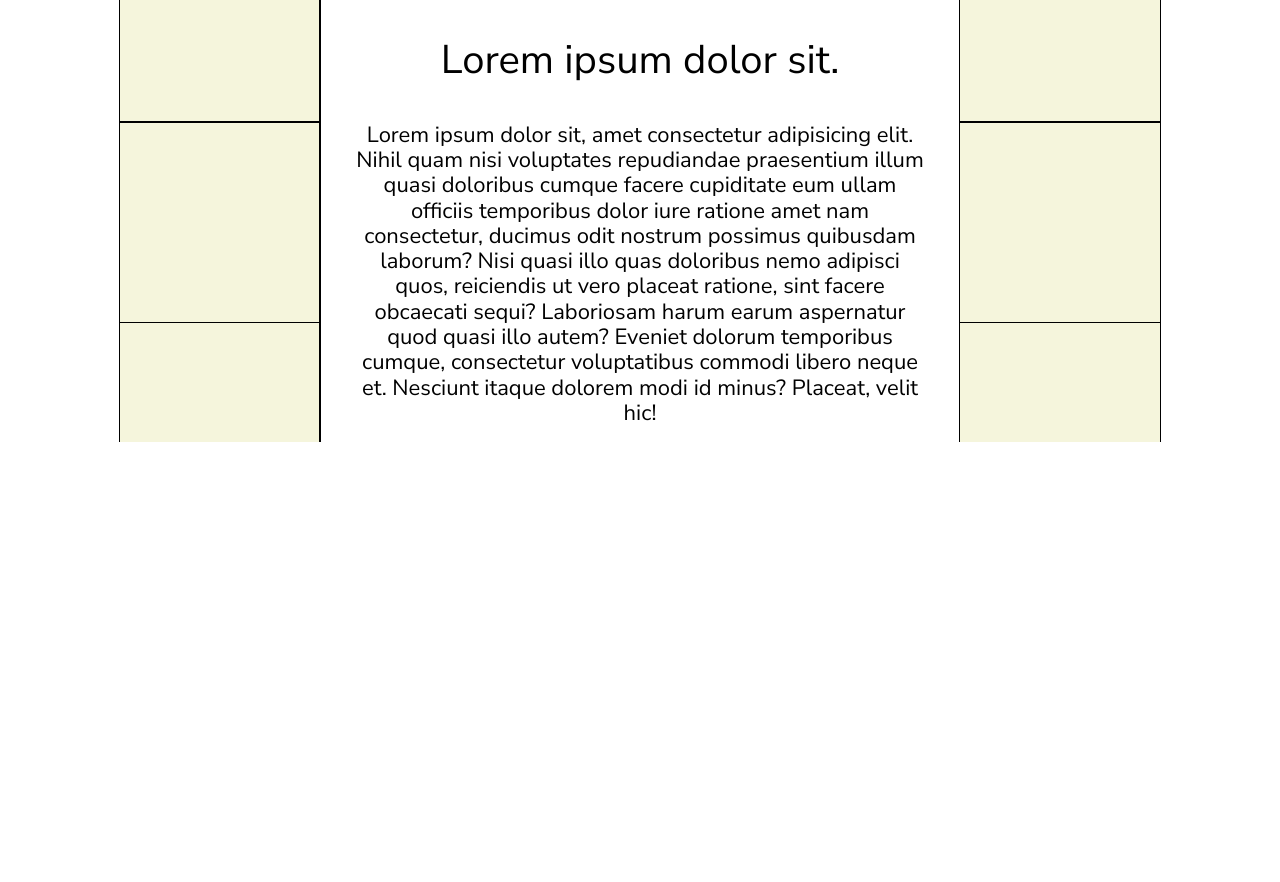
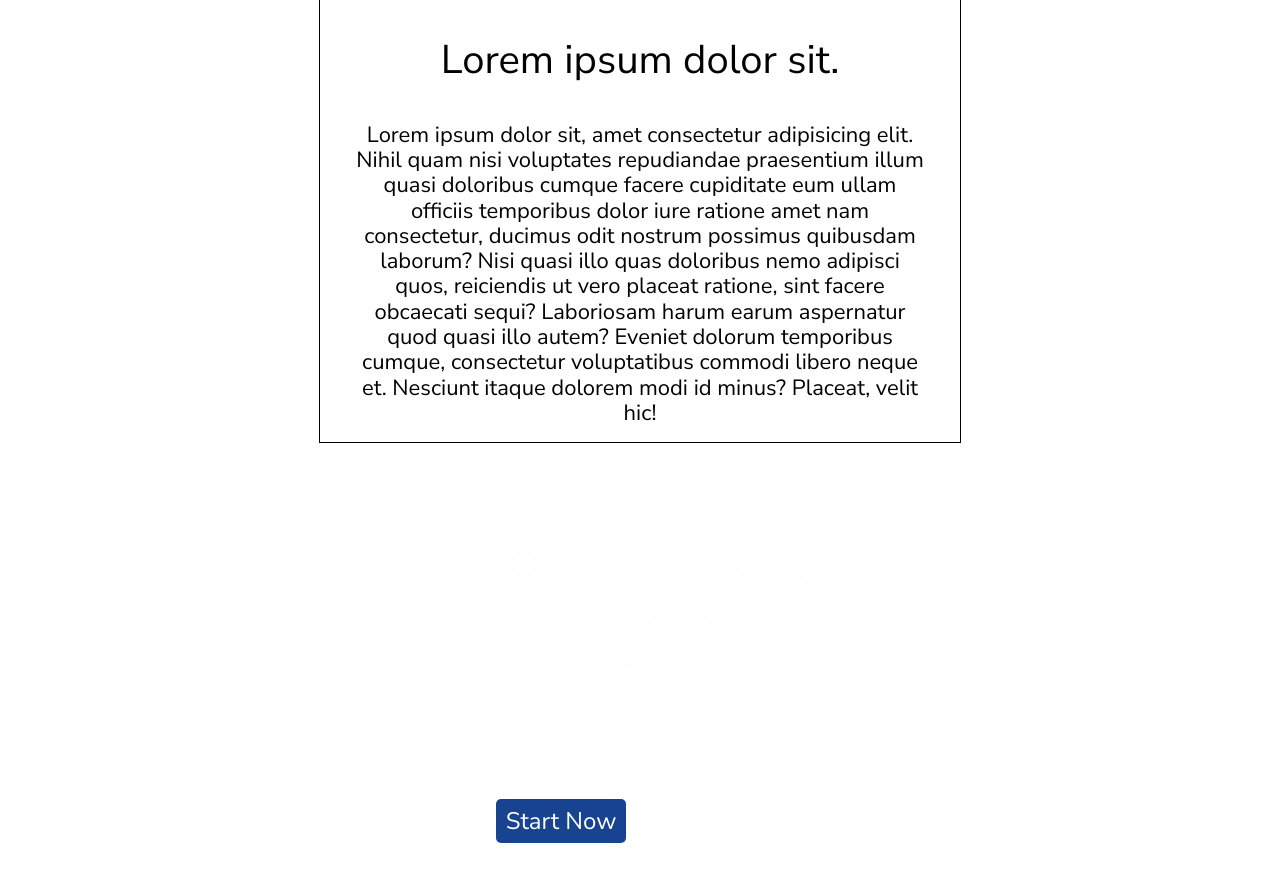
Before and after one commit to xdgreat/computerDepartmentQuiz, a React (Vite) app: page / in a window 1280 px wide. Shown: the part 3820-4702 px from the top of the page. Before the commit the page ends 4262 px from the top, so only its background shows below. Built offline with nearby package versions, Linux system fonts and the light colour scheme.

Commit message:
updated home page

```diff
--- a/src/App.css
+++ b/src/App.css
@@ -124,6 +124,7 @@ html {
   visibility: hidden;
   transform: translateY(100px);
   cursor: pointer;
+  z-index: 10;
 }
 
 .btt-icon {
--- a/src/App.jsx
+++ b/src/App.jsx
@@ -6,6 +6,7 @@ import "./App.css";
 import "./reset.css";
 import { StaffGallery } from "./components/staffGallery";
 import Aboutevent from "./components/aboutevent";
+import Quizlink from "./components/quizlink";
 
 function App() {
   return (
@@ -16,6 +17,7 @@ function App() {
       <StaffGallery />
       <Aboutevent />
       <BackToTop />
+      <Quizlink />
     </>
   );
 }
--- a/src/components/aboutevent.jsx
+++ b/src/components/aboutevent.jsx
@@ -6,14 +6,6 @@ function Aboutevent() {
     <section className="about-event-container">
       <h1 className="about-event-title">Computer Department Week Outline</h1>
       <div className="about-event-section">
-        <div className="about-event-pictures">
-          <div className="pictures"></div>
-          <div className="pictures"></div>
-          <div className="pictures"></div>
-          <div className="pictures"></div>
-          <div className="pictures"></div>
-          <div className="pictures"></div>
-        </div>
         <div className="about-event-content">
           <h1 className="about-title">Lorem ipsum dolor sit.</h1>
           <p className="about-paragraph">
@@ -52,14 +44,6 @@ function Aboutevent() {
             neque et. Nesciunt itaque dolorem modi id minus? Placeat, velit hic!
           </p>
         </div>
-        <div className="about-event-pictures">
-          <div className="pictures"></div>
-          <div className="pictures"></div>
-          <div className="pictures"></div>
-          <div className="pictures"></div>
-          <div className="pictures"></div>
-          <div className="pictures"></div>
-        </div>
       </div>
     </section>
   );
--- /dev/null
+++ b/src/components/quizlink.jsx
@@ -0,0 +1,29 @@
+import React from "react";
+import { Link } from "react-router-dom";
+import "../styles/quizlink.css";
+function Quizlink() {
+  return (
+    <section className="quiz-link-section">
+      <div className="quiz-link-content">
+        <h1 className="quiz-title">
+          Take Our Interactive Quiz and Test Your Knowledge!
+        </h1>
+        <p className="quiz-content">
+          Looking for a fun and engaging way to challenge your knowledge? Look
+          no further! Click on our quiz link below to embark on an exciting
+          journey of discovery.
+        </p>
+        <div className="quiz-btns">
+          <Link to={"/quiz"} className="quiz-cta">
+            Start Now
+          </Link>
+          <Link to={"/about"} className="quiz-cta">
+            Learn More
+          </Link>
+        </div>
+      </div>
+    </section>
+  );
+}
+
+export default Quizlink;
--- a/src/styles/aboutevent.css
+++ b/src/styles/aboutevent.css
@@ -8,7 +8,6 @@
 .about-event-section {
   display: flex;
   flex-flow: row nowrap;
-  outline: 1px solid;
   margin-inline: auto;
   justify-content: center;
   text-align: center;
@@ -16,14 +15,15 @@
 
 .about-event-pictures {
   flex-basis: 12.5%;
-  outline: 1px solid;
-  background-color: beige;
+  transform: translateY(-10em);
+  position: relative;
 }
 
 .about-event-content {
   flex-basis: 50%;
   outline: 1px solid;
   padding: 1em 2em;
+  height: fit-content;
 }
 
 .about-title {
@@ -36,10 +36,3 @@
 .about-paragraph {
   font-size: 22px;
 }
-
-.pictures {
-  outline: 1px solid;
-  aspect-ratio: 1;
-  width: 200px;
-  transform: rotateZ(90deg);
-}
--- /dev/null
+++ b/src/styles/quizlink.css
@@ -0,0 +1,59 @@
+.quiz-link-section {
+  padding: 2em 4em;
+  margin-block: 3em;
+  position: relative;
+  color: #fefefe;
+}
+
+.quiz-link-section::before {
+  content: "";
+  position: absolute;
+  inset: 0;
+  background-image: url("../assets/quizlink.jpg");
+  z-index: -1;
+  background-position: bottom;
+  filter: brightness(20%);
+  background-attachment: fixed;
+}
+
+.quiz-link-content {
+  text-align: center;
+}
+
+.quiz-title {
+  font-size: 40px;
+  width: 40%;
+  margin-inline: auto;
+  font-weight: 400;
+  margin-block: 0.5em;
+}
+
+.quiz-content {
+  font-size: 22px;
+  width: 50%;
+  margin-inline: auto;
+}
+
+.quiz-btns {
+  width: fit-content;
+  margin-inline: auto;
+  margin-block: 2em;
+}
+
+.quiz-cta {
+  font-size: 24px;
+  margin-inline: 0.5em;
+}
+
+.quiz-cta:nth-child(2) {
+  outline: 1px solid;
+  padding: 0.125em 0.25em;
+  border-radius: 2px;
+}
+
+.quiz-cta:nth-child(1) {
+  background-color: #184391;
+  color: white;
+  padding: 0.25em 0.4em;
+  border-radius: 5px;
+}
```
Also changed, not shown: src/assets/pexels-gabriel-albino-de-jesus-8473286.jpg (added), src/assets/quizlink.jpg (added).
